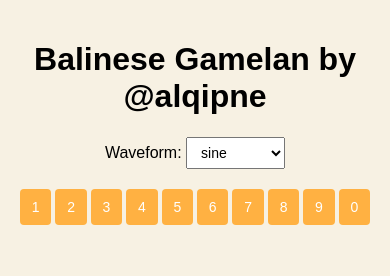
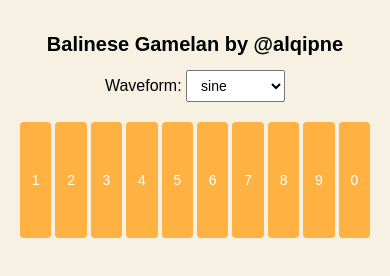
Before and after one commit to alqipne/Gamelan-Bali, a plain HTML site: page index.html in a window 390 px wide. Drawn offline with Linux system fonts and the light colour scheme.

Commit message:
Update style.css

```diff
--- a/style.css
+++ b/style.css
@@ -36,7 +36,7 @@ select {
 /* Button appearance */
 button {
   flex: 1;
-  padding: 150px 0;
+  padding: 100px 0;
   font-size: 16px;
   border: none;
   border-radius: 4px;
@@ -55,6 +55,9 @@ button:active {
 @media (max-width: 500px) {
   button {
     font-size: 14px;
-    padding: 10px 0;
+    padding: 50px 0;
+  }
+  h1 {
+      font-size: 20px;
   }
 }
```
